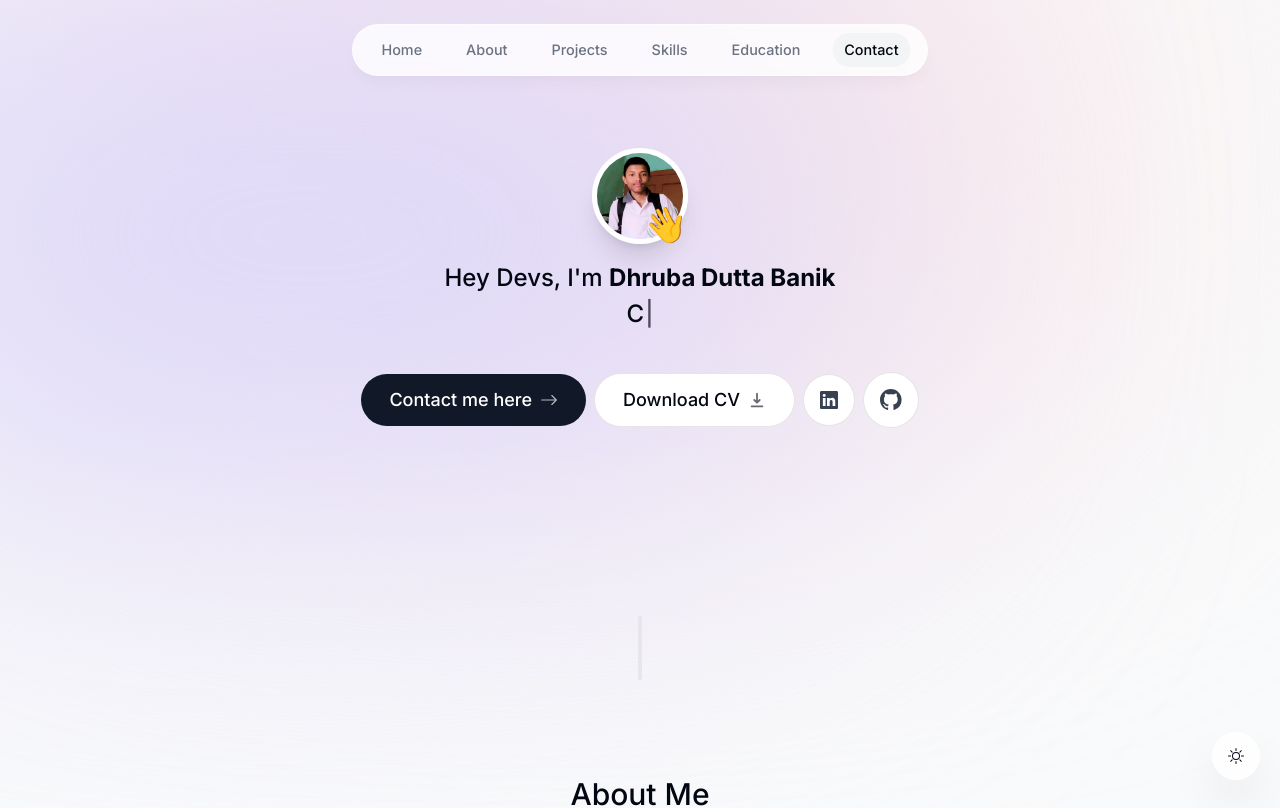
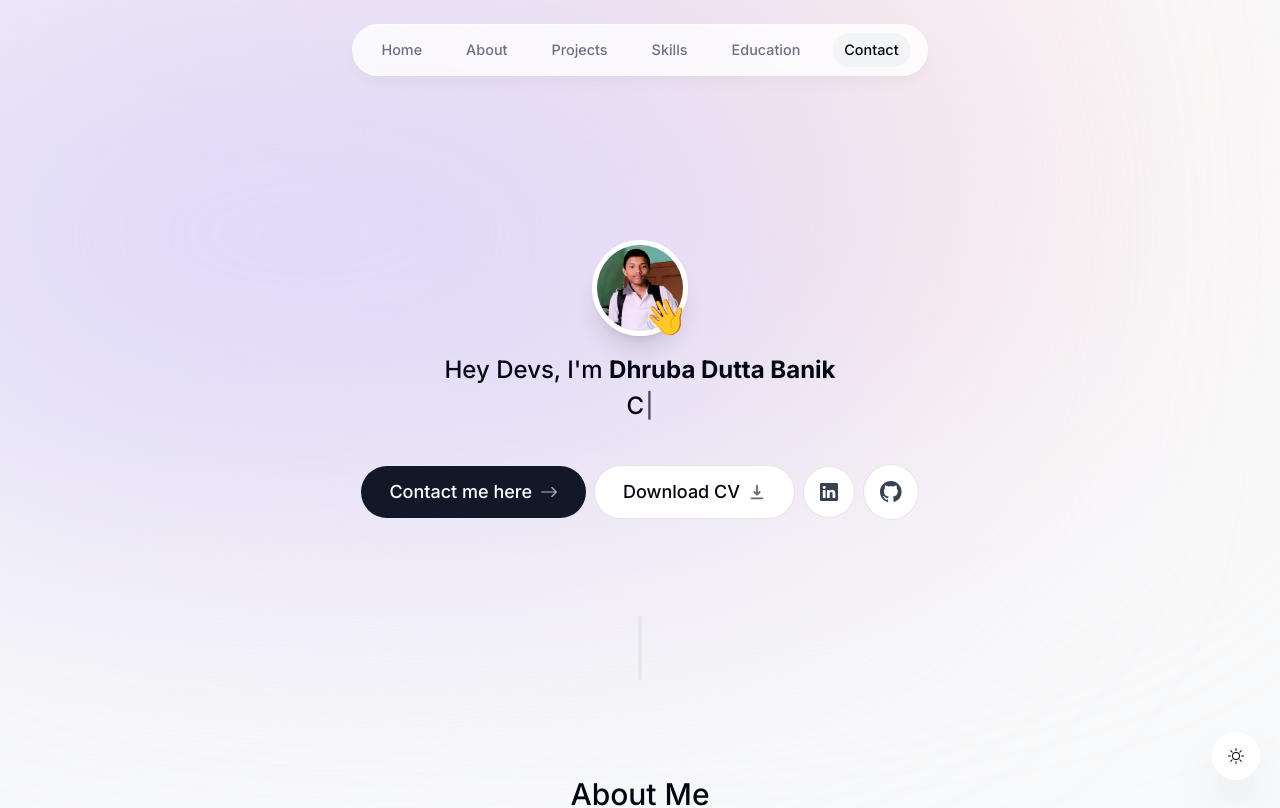
Before and after one commit to Dhruba2004/My-Portfolio, a Next.js app: page / in a window 1280 px wide. Shown: the top 808 px of the page. Built offline with nearby package versions, Linux system fonts and the light colour scheme; no server answers.

Commit message:
some changes

```diff
--- a/components/intro.tsx
+++ b/components/intro.tsx
@@ -23,7 +23,7 @@ export default function Intro() {
     <section
       ref={ref}
       id="home"
-      className="mb-28 max-w-[50rem] text-center sm:mb-0 scroll-mt-[100rem] relative top-[-5.75rem]"
+      className="mb-28 max-w-[50rem] text-center sm:mb-0 scroll-mt-[100rem] relative"
     >
       <div className="flex items-center justify-center">
         <div className="relative">
```
